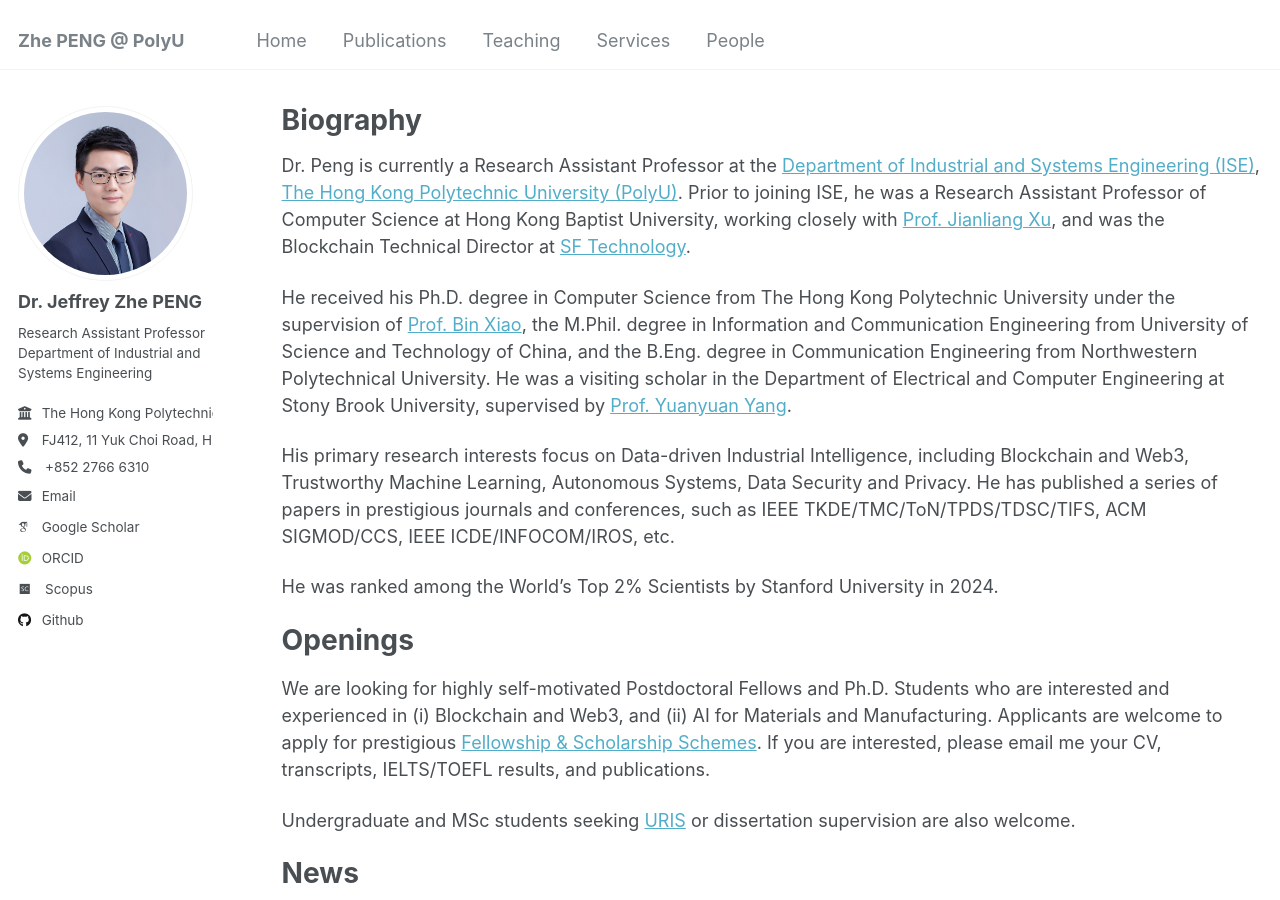
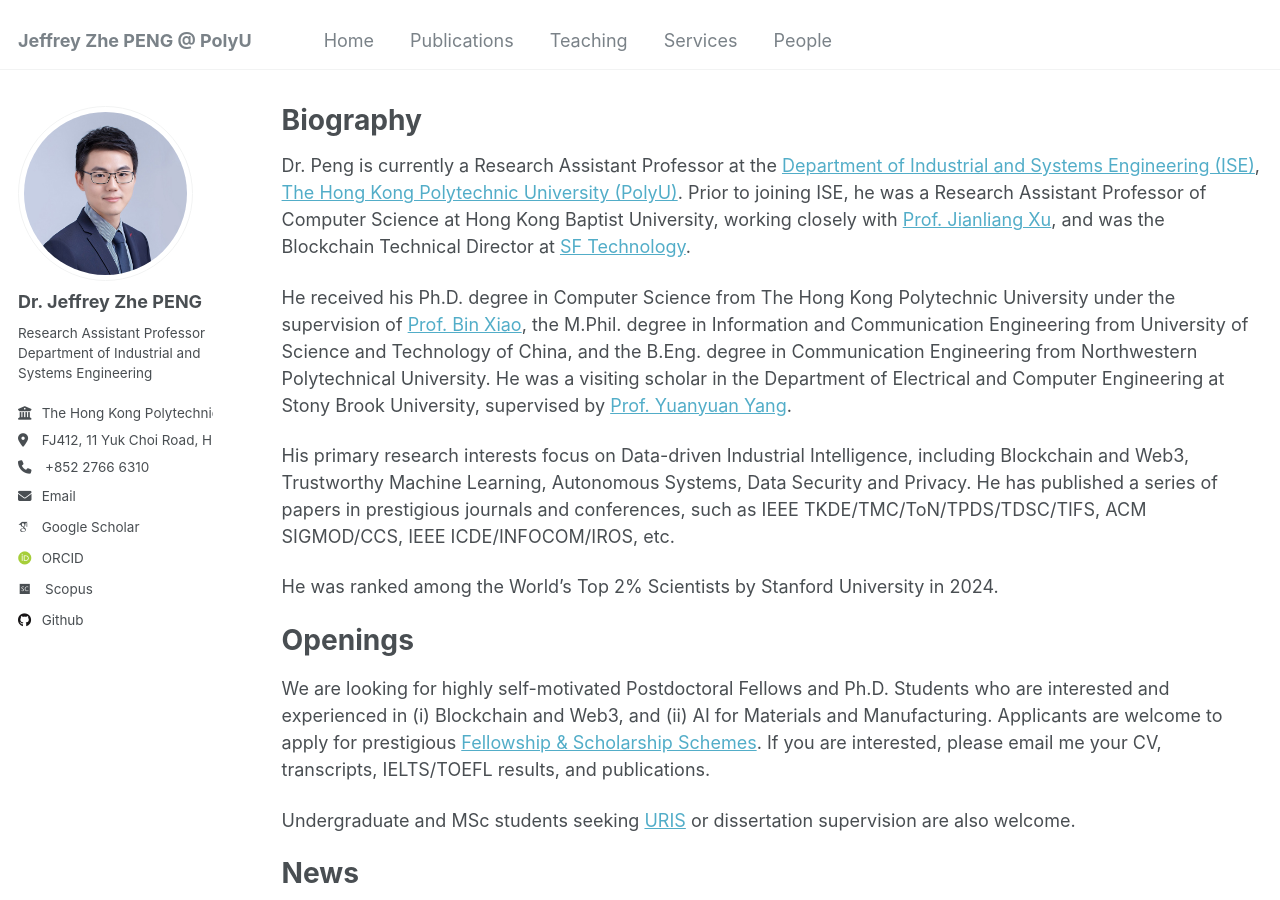
Before and after one commit to PENG-Zhe/peng-zhe.github.io, a Jekyll site: the page built from _pages/about.md, in a window 1280 px wide and 900 px high. Built offline with Jekyll 4.4.1, drawn with Linux system fonts in a browser that asks for light colours; some web fonts are replaced.

Commit message:
Update _config.yml

```diff
--- a/_config.yml
+++ b/_config.yml
@@ -8,7 +8,7 @@
 
 # Basic Site Settings
 locale                   : "en-US"
-title                    : "Zhe PENG @ PolyU"
+title                    : "Jeffrey Zhe PENG @ PolyU"
 title_separator          : "-"
 name                     : &name "Zhe PENG"
 description              : &description "personal description"
```
